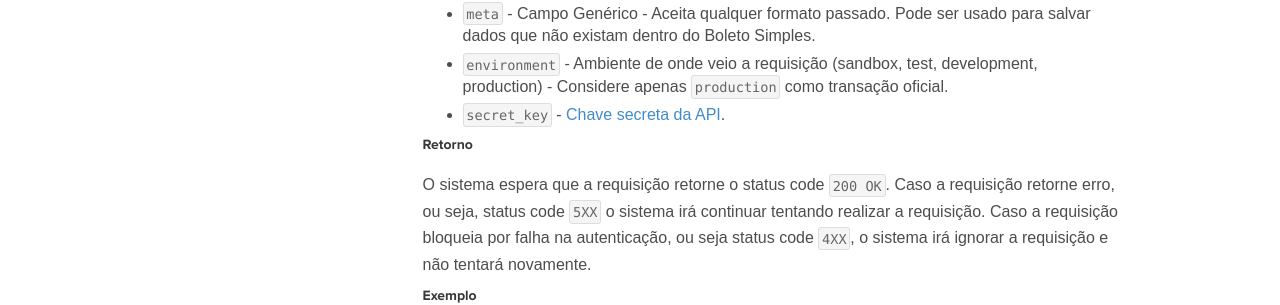
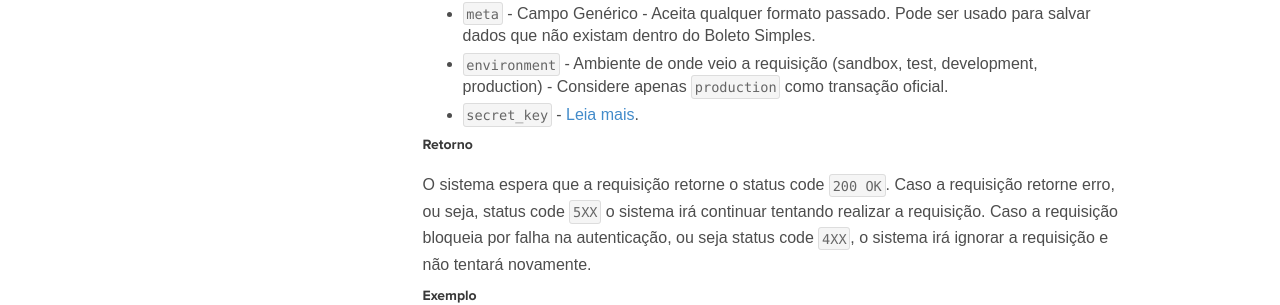
Before and after one commit to BoletoSimples/boletosimples-docs, a Jekyll site: the page built from notifications/index.md, in a window 1280 px wide. Shown: the part 1257-1562 px from the top of the page. Built offline with Jekyll 4.4.1, drawn with Linux system fonts in a browser that asks for light colours.

Commit message:
fix secret key link

```diff
--- a/notifications/index.md
+++ b/notifications/index.md
@@ -46,7 +46,7 @@ Onde:
 *   `shortener_url` - URL pública do boleto.
 *   `meta` - Campo Genérico -  Aceita qualquer formato passado. Pode ser usado para salvar dados que não existam dentro do Boleto Simples.
 *   `environment` - Ambiente de onde veio a requisição (sandbox, test, development, production) - Considere apenas `production` como transação oficial.
-*   `secret_key` - [Chave secreta da API](/key).
+*   `secret_key` - [Leia mais](/notifications/secret_key).
 
 #### Retorno
 
```
Also changed, not shown: notifications/secret_key.md (+1 -1 lines).
